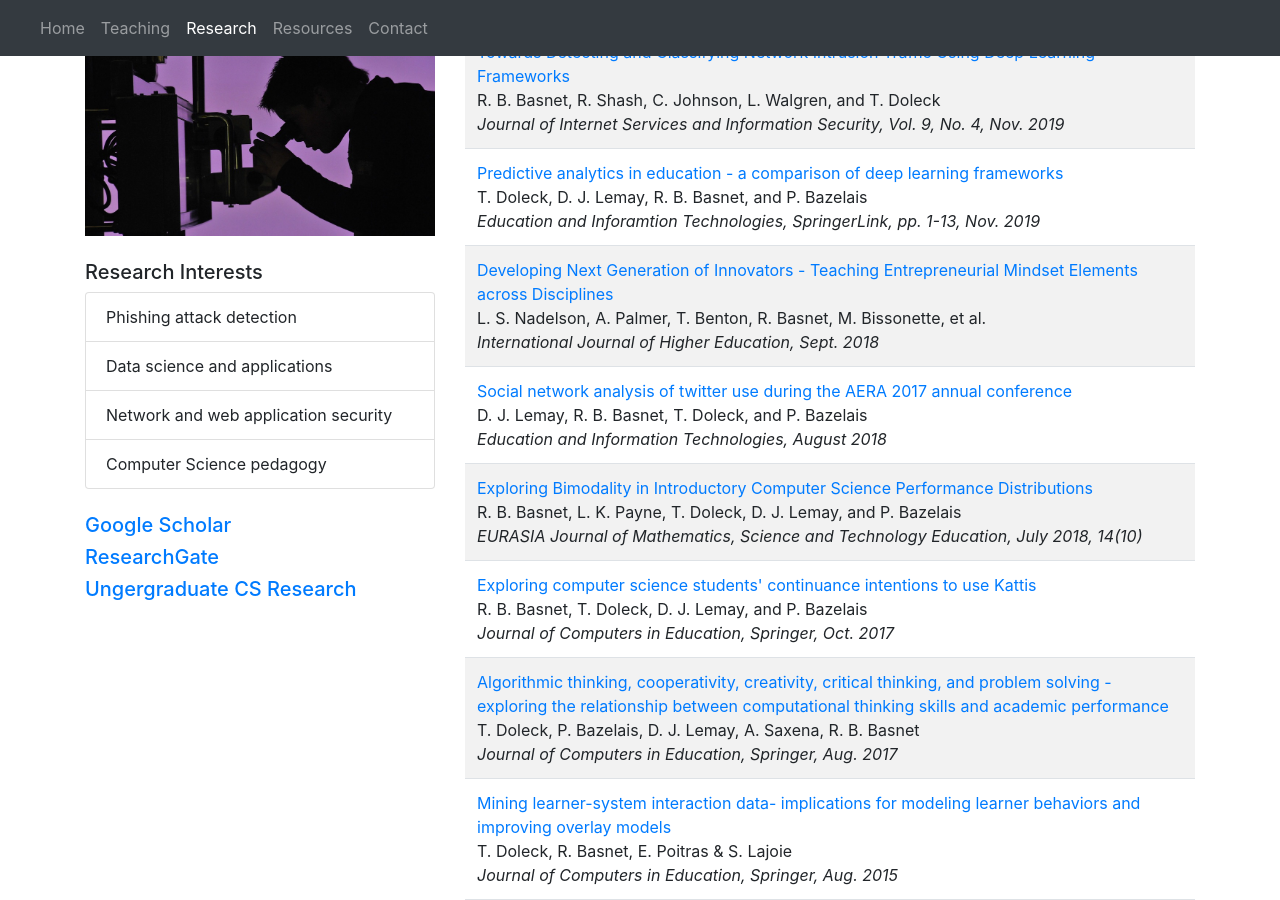
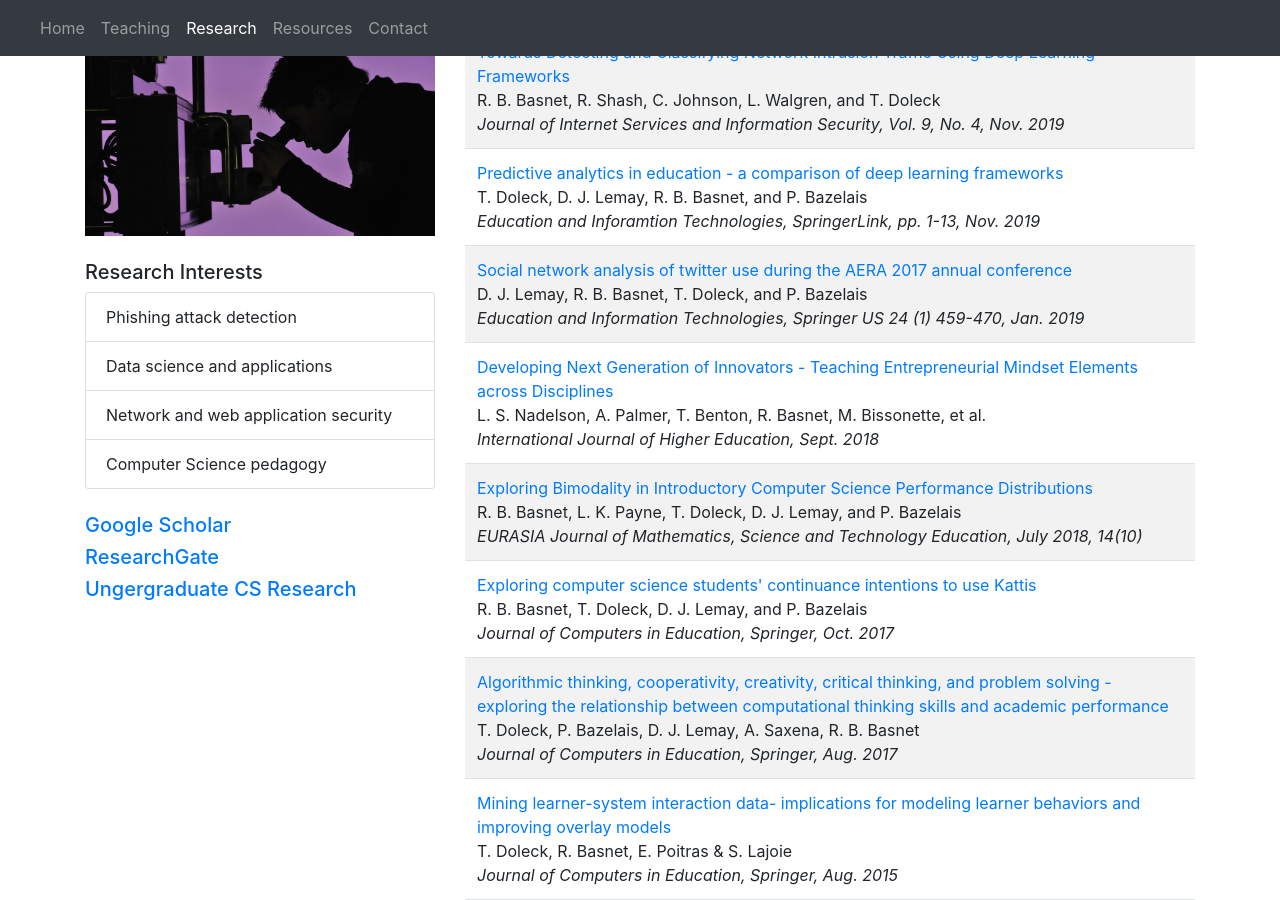
Before and after one commit to rambasnet/rambasnet.github.io-yaml, a Jekyll site: the page built from research.html, in a window 1280 px wide and 900 px high, scrolled down 353 px. Built offline with Jekyll 4.4.1, drawn with Linux system fonts in a browser that asks for light colours.

Commit message:
updated research

```diff
--- a/_data/research.yml
+++ b/_data/research.yml
@@ -4,19 +4,19 @@
   pub_info: Journal of Internet Services and Information Security, Vol. 9, No. 4, Nov. 2019
 
 - title: Predictive analytics in education - a comparison of deep learning frameworks
-  url: https://link.springer.com/article/10.1007/s10639-019-10068-4
+  url: pdfs/DeepLearningEducation.pdf
   author: T. Doleck, D. J. Lemay, R. B. Basnet, and P. Bazelais
   pub_info: Education and Inforamtion Technologies, SpringerLink, pp. 1-13, Nov. 2019
+
+- title: Social network analysis of twitter use during the AERA 2017 annual conference
+  url: https://rdcu.be/4jhu
+  author: D. J. Lemay, R. B. Basnet, T. Doleck, and P. Bazelais
+  pub_info: Education and Information Technologies, Springer US 24 (1) 459-470, Jan. 2019
 
 - title: Developing Next Generation of Innovators - Teaching Entrepreneurial Mindset Elements across Disciplines
   url: http://www.sciedu.ca/journal/index.php/ijhe/article/view/13967/8797
   author: L. S. Nadelson, A. Palmer, T. Benton, R. Basnet, M. Bissonette, et al.
   pub_info: International Journal of Higher Education, Sept. 2018
-
-- title: Social network analysis of twitter use during the AERA 2017 annual conference
-  url: https://rdcu.be/4jhu
-  author: D. J. Lemay, R. B. Basnet, T. Doleck, and P. Bazelais
-  pub_info: Education and Information Technologies, August 2018
 
 - title: Exploring Bimodality in Introductory Computer Science Performance Distributions
   url: pdfs/ExploringBimodality.pdf
```
Also changed, not shown: 1 other file.
